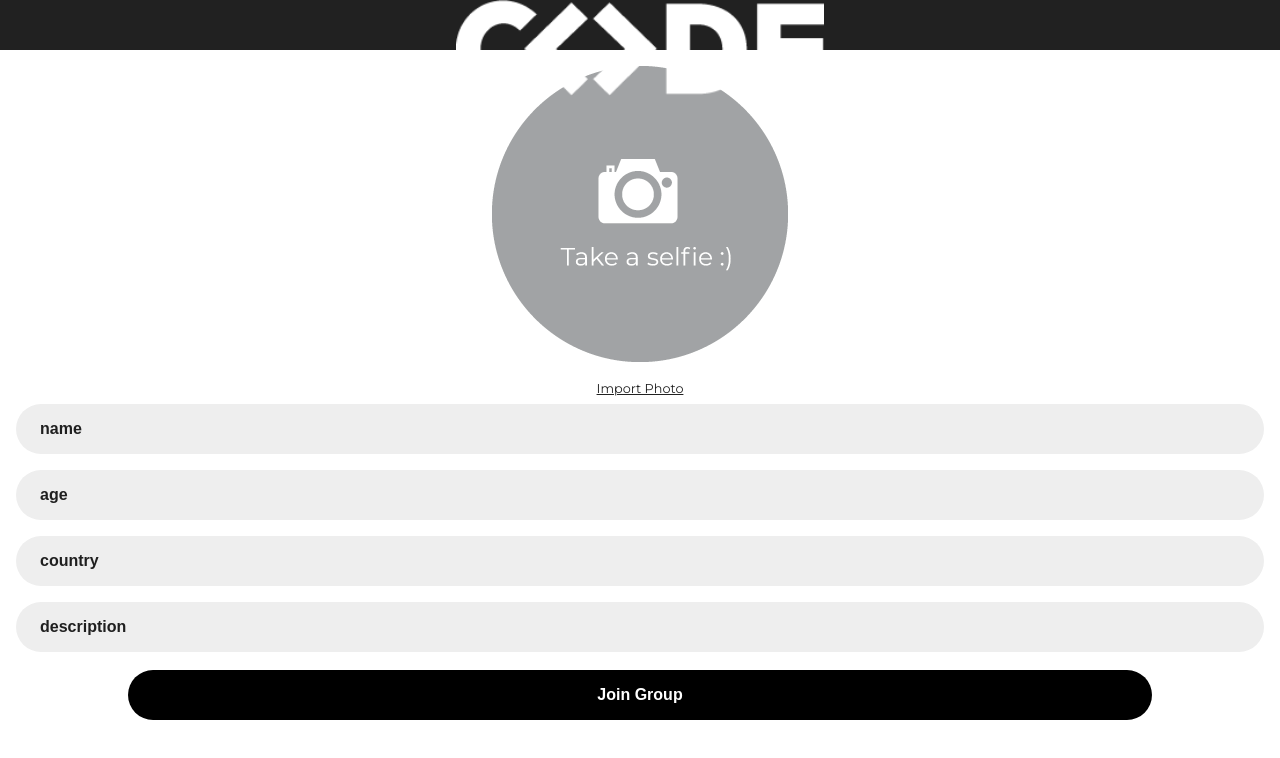
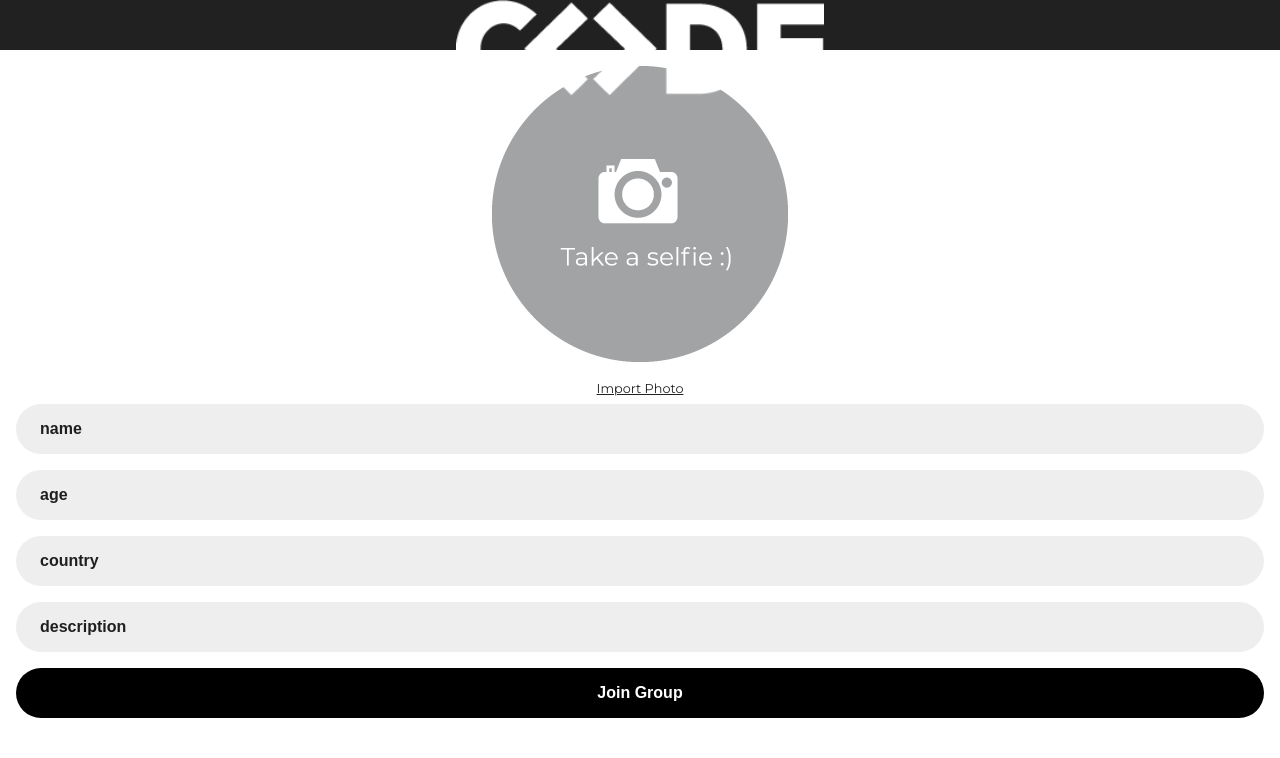
Before and after one commit to scriptify/code-challenge-berlin, a React (Create React App) app: page /enter-data in a window 1280 px wide. Shown: the top 758 px of the page. Built offline with nearby package versions, Linux system fonts and the light colour scheme.

Commit message:
Fix button on enter data page

```diff
--- a/src/index.css
+++ b/src/index.css
@@ -176,14 +176,12 @@
 .EnterData button {
   border-radius: 100px;
   background-color: black;
-  position: absolute;
   border: none;
   color: white;
   margin: 0 auto;
-  bottom: 10vh;
-  width: 80vw;
-  left: 10vw;
+  width: 100%;
   padding: 1rem 0;
+  margin-top: 0.5rem;
   font-size: 1rem;
   font-weight: 600;
 }
--- a/src/index.less
+++ b/src/index.less
@@ -183,14 +183,12 @@
         button {
             border-radius: 100px;
             background-color: black;
-            position: absolute;
             border: none;
             color: white;
             margin: 0 auto;
-            bottom: 10vh;
-            width: 80vw;
-            left: 10vw;
+            width:100%;
             padding: 1rem 0;
+            margin-top:0.5rem;
             font-size: 1rem;
             font-weight: 600;
         }
```
